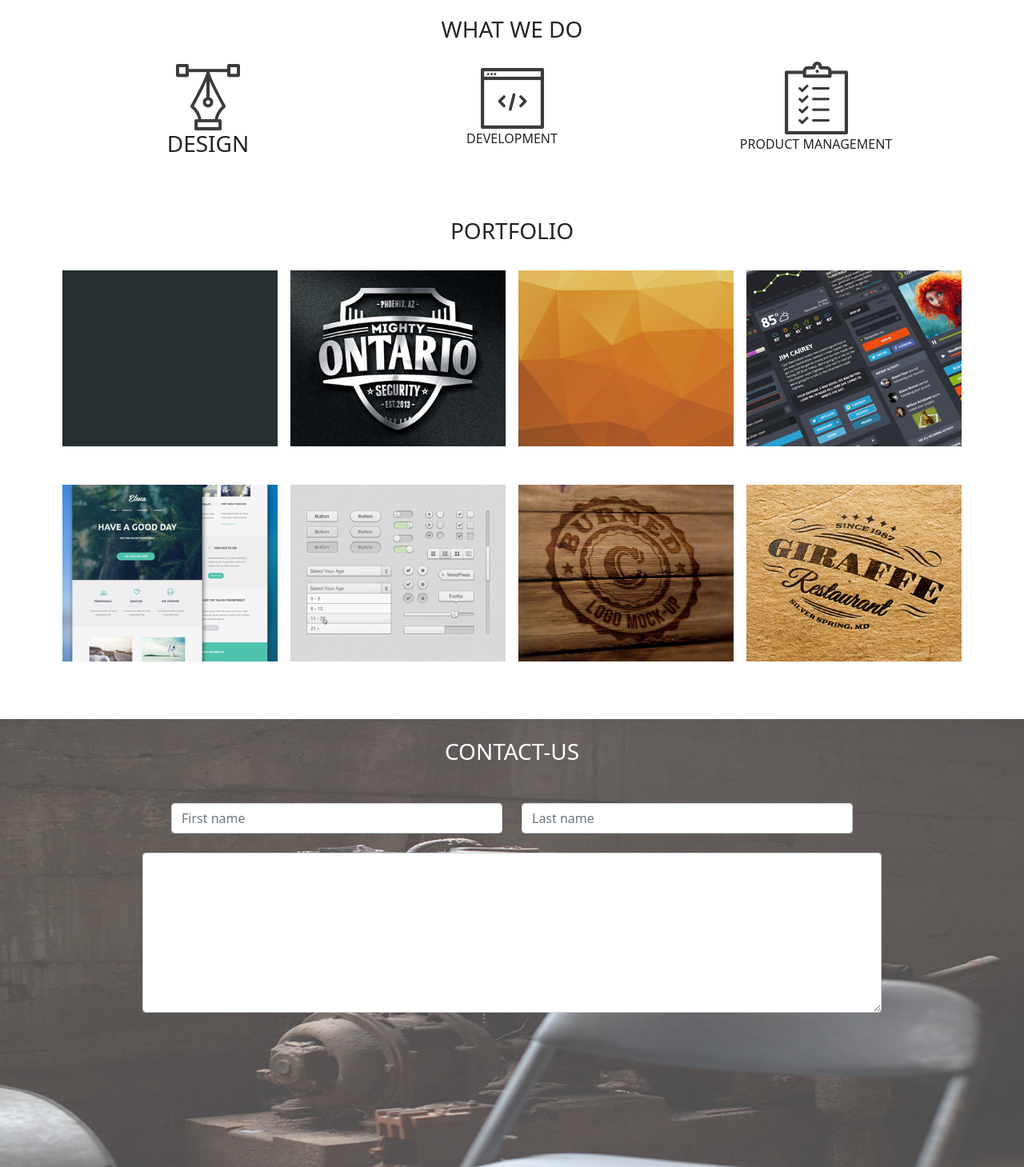
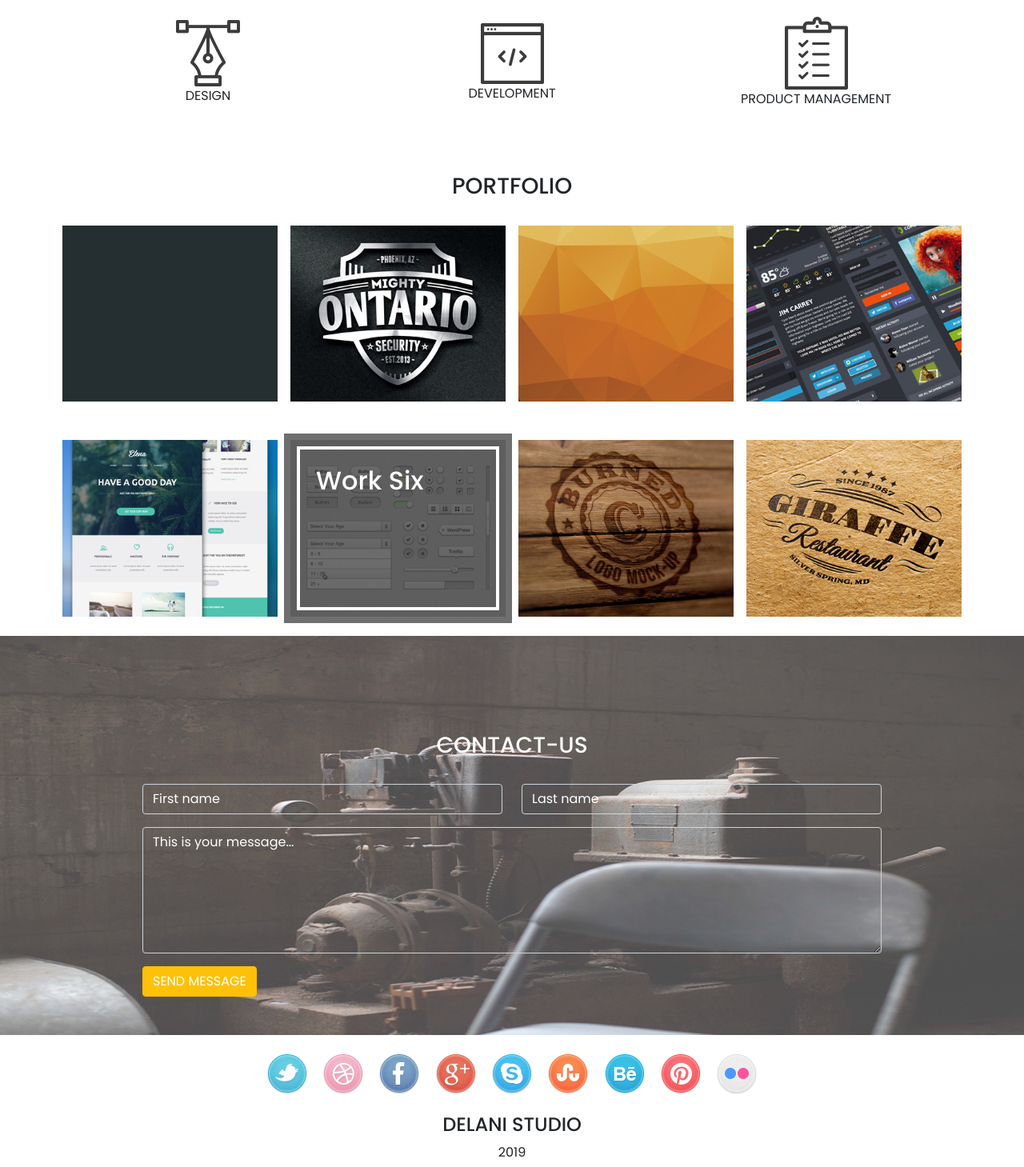
Before and after one commit to Isaac-kiptoo-kilimo/moringa-IP6-studio, a plain HTML site: page index.html in a window 1280 px wide. Shown: the part 1694-3153 px from the top of the page at 80% size. Drawn offline with nearby package versions, Linux system fonts and the light colour scheme.

Commit message:
fix:fixing the form inputs

```diff
--- a/index.html
+++ b/index.html
@@ -7,6 +7,10 @@
     <title>Isaac kiptoo || Delani Studio Website Project</title>
     <link href="https://cdn.jsdelivr.net/npm/bootstrap@5.0.2/dist/css/bootstrap.min.css" rel="stylesheet" integrity="sha384-EVSTQN3/azprG1Anm3QDgpJLIm9Nao0Yz1ztcQTwFspd3yD65VohhpuuCOmLASjC" crossorigin="anonymous">
     <link rel="stylesheet" href="style.css">
+    <link rel="preconnect" href="https://fonts.googleapis.com">
+<link rel="preconnect" href="https://fonts.gstatic.com" crossorigin>
+<link href="https://fonts.googleapis.com/css2?family=Poppins:wght@200;300;400;500;600&display=swap" rel="stylesheet">
+
 </head>
 <body>
    <div class="header">
@@ -44,13 +48,17 @@
        <div class="container">
         <h3 class="text-center mb-4">WHAT WE DO</h3>
            <div class="row align-items-center">
-               <div class="col-md-4  mb-3 design text-center">
-                    <img src="./images/design_icon.png" alt="..."  id="imgdesign" >
-                    <h3>DESIGN</h3>
-
-                       <p id="pdesign" >Before we sign a contract or write a line of a code our team will spend the necessary time needed to understand your product vision.The outcome of this scoping section is proposal or high-level statement of work.</p>
+               <div class="col-md-4  mb-3 position-relative hoverme">
+                   <div class="img" id="img1">
+                    <img src="./images/design_icon.png" class=" mx-auto d-block" alt="..."  >
+                    <p class="text-center">DESIGN</p>
+                   </div>
+                   <div class="description d-none " id="description1">
+                       <h5>DESIGN</h5>
+                       <p>Before we sign a contract or write a line of a code our team will spend the necessary time needed to understand your product vision.The outcome of this scoping section is proposal or high-level statement of work.</p>
+                   </div>
                </div>
-               <div class="col-md-4 mb-3 position-relative design">
+               <div class="col-md-4 mb-3 position-relative hoverme">
 
                    <div class="img" id="img2">
                         <img src="./images/dev_icon.png" class=" mx-auto d-block" alt="...">
@@ -61,7 +69,7 @@
                         <p>Before we sign a contract or write a line of a code our team will spend the necessary time needed to understand your product vision.The outcome of this scoping section is proposal or high-level statement of work.</p>
                 </div>
                </div>
-               <div class="col-md-4 mb-3 position-relative design2">
+               <div class="col-md-4 mb-3 position-relative hoverme">
                 <div class="img" id="img3">
                     <img src="./images/product_icon.png" class=" mx-auto d-block" alt="...">
                    <P class="text-center">PRODUCT MANAGEMENT</P>
@@ -78,7 +86,7 @@
        <div class="container">
            <h3 class="text-center">PORTFOLIO</h3>
            <div class="row">
-               <div class="col-md-3 por p-2 my-3 position-relative ">
+               <div class="col-md-3 por p-2  my-3 position-relative ">
                     <img src="./images/work4.jpg" class="img-fluid" alt="...">
                     <div class="title d-none">
                         <h2>Work Four</h2>
@@ -113,7 +121,7 @@
             <div class="col-md-3 my-3 p-2  por position-relative">
                  <img src="./images/work6.jpg" class="img-fluid" alt="...">
                  <div class="title">
-                    <h2 id="worksixhead">Work Six</h2>
+                    <h2>Work Six</h2>
                 </div>
             </div>
             <div class="col-md-3 my-3  p-2 por position-relative">
@@ -132,22 +140,31 @@
        </div>
    </div>
    <div class="contact-us">
-       <div class="container text-white">
+       <div class="container text-white py-5">
            <h3 class="mt-5 p-4  text-center">CONTACT-US</h3>
-           <form class="mx-5 px-5">
-            <div class="row m-4">
-                <div class="col">
-                  <input type="text" class="form-control" placeholder="First name" aria-label="First name">
+           <form class="mx-5 px-5" id="contact-form">
+            <div class="row">
+                <div class="col-md-6 mb-3">
+                  <input type="text" class="form-control bg-transparent text-white" placeholder="First name" id="fname" aria-label="First name" required>
                 </div>
-                <div class="col">
-                  <input type="text" class="form-control" placeholder="Last name" aria-label="Last name">
+                <div class="col-md-6 mb-3">
+                  <input type="text" id="lname" class="form-control bg-transparent text-white" placeholder="Last name" aria-label="Last name" required>
+                </div>
+                <div class="col-md-12 mb-3">
+                    <textarea name="" id="message"rows="6" class="form-control bg-transparent text-white" placeholder="This is your message..." required>This is your message...
+
+                    </textarea>
                 </div>
               </div>
-              <div class="form-floating">
-                <textarea class="form-control" placeholder="Leave a comment here" id="floatingTextarea2" style="height: 200px"></textarea>
-                <label for="floatingTextarea2">Comments</label>
+              <div class="form-group">
+                  <button class="btn btn-warning text-white">
+                      SEND MESSAGE
+                  </button>
               </div>
            </form>
+           <!-- <div>
+               <iframe src="https://us14.list-manage.com/contact-form?u=d9928f7f35bd7f99411efa40e&form_id=80f0d5780174d3b8956e2a1a86fb997f" frameborder="0" width="100%" height="1050px"></iframe>
+           </div> -->
        </div>
    </div>
    <footer class="container">
@@ -170,6 +187,6 @@
 
    <script src="https://code.jquery.com/jquery-3.6.0.min.js" integrity="sha256-/xUj+3OJU5yExlq6GSYGSHk7tPXikynS7ogEvDej/m4=" crossorigin="anonymous"></script>
 <!-- <script src="./js/index.js"></script> -->
-<script src="./js/script.js"></script>
+<!-- <script src="./js/script.js"></script> -->
 </body>
 </html>
--- a/js/script.js
+++ b/js/script.js
@@ -21,19 +21,19 @@
 
 
 //         })
-// }
-$(document).ready(function(){
-        $('.design').click(function(){
-                $('#imgdesign').slideToggle();
-                $('#pdesign').slideToggle();
-        })
-        $('.design').click(function(){
-                $('#imgdesign').slideToggle();
-                $('#pdesign').slideToggle();
-        })
+// // }
+// $(document).ready(function(){
+//         $('.design').click(function(){
+//                 $('#imgdesign').slideToggle();
+//                 $('#pdesign').slideToggle();
+//         })
+//         // $('.design').click(function(){
+//         //         $('#imgdesign').slideToggle();
+//         //         $('#pdesign').slideToggle();
+//         // })
 
-        $('.title').hide();
-        $('.por.hover').hover(function(){
-                $(this).find('.title').toggle();
-        })
-})
+//         $('.title').hide();
+//         $('.por.hover').hover(function(){
+//                 $(this).find('.title').toggle();
+//         })
+// })
--- a/style.css
+++ b/style.css
@@ -1,3 +1,6 @@
+body{
+    font-family: 'Poppins', sans-serif;
+}
 *{
     box-sizing: border-box;
     margin: 0;
@@ -6,7 +9,7 @@
 
 .header{
     width: 100%;
-    height: 110vh;
+    height: 100vh;
     background: url(./images/hero-image.jpg);
     background-position: center;
     background-repeat: no-repeat;
@@ -25,7 +28,7 @@
 }
 .contact-us{
     width: 100%;
-    height: 70vh;
+    /* height: 70vh; */
     background: url("images/c_image.jpg");
     background-position: center;
     background-size: cover;
@@ -49,11 +52,10 @@
     display: block;
 
 } */
-
 .selected{
     display: block;
 }
-#worksixhead{
+.title{
     position: absolute;
     width: 100%;
     height: 100%;
@@ -61,13 +63,15 @@
     top: 0;
     padding: 16px;
     background-color: #00000090;
+
+}
+.title h2{
     color: white;
     border: 4px solid white;
     height: 100%;
     padding: 20px;
 
 }
-
-#pdesign{
-    display: none;
+input::placeholder,textarea::placeholder{
+    color: white !important;
 }
```
Also changed, not shown: js/index.js (+46 -0 lines).
